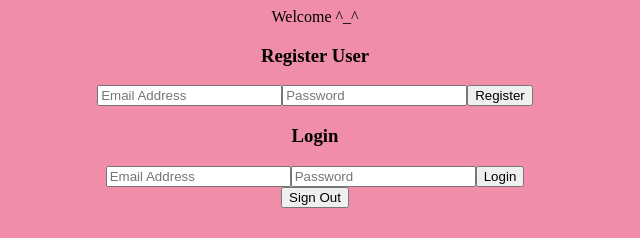
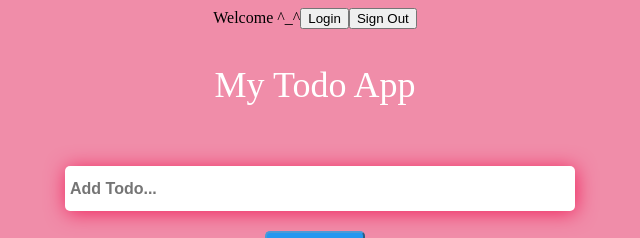
Before and after one commit to Nasiefk14/React-Firebase-Todo, a React (Create React App) app in the folder todo-app/: page / in a window 1280 px wide. Shown: the top 238 px of the page, without its empty margins (325-965 px from the left). Built offline with nearby package versions, Linux system fonts and the light colour scheme; no server answers; the database is empty; a web font is replaced by a local one.

Commit message:
Switch From Email To Google Login

```diff
--- a/todo-app/src/components/login/Login.jsx
+++ b/todo-app/src/components/login/Login.jsx
@@ -1,92 +1,21 @@
 import React from "react";
-import { useState } from "react";
-import { auth } from "../../firebase";
-import {
-  createUserWithEmailAndPassword,
-  signInWithEmailAndPassword,
-  signOut,
-  onAuthStateChanged,
-} from "firebase/auth";
+import { provider, auth } from "../../firebase";
+import { signInWithPopup } from "firebase/auth";
 
-const Welcome = () => {
-  const [registerEmail, setRegisterEmail] = useState("");
-  const [registerPassword, setRegisterPassword] = useState("");
-  const [loginEmail, setLoginEmail] = useState("");
-  const [loginPassword, setLoginPassword] = useState("");
-
-  const register = () => {
-    createUserWithEmailAndPassword(auth, registerEmail, registerPassword)
-      .then((cred) => {
-        console.log("User Created: ", cred.user);
-      })
-      .catch((err) => {
-        console.log(err.message);
-      });
-  };
-  const login = () => {
-    signInWithEmailAndPassword(auth, loginEmail, loginPassword)
-      .then((cred) => {
-        console.log("User Logged In: ", cred.user);
-
-      })
-      .catch((err) => {
-        console.log(err.message);
-      });
-  };
-  const logout = () => {
-    signOut(auth)
-      .then(() => {
-        console.log("User Signed Out");
-      })
-      .catch((err) => {
-        console.log(err.message);
-      });
-  };
-
-  onAuthStateChanged(auth,(user) => {
-    console.log('User Status Changed: ',user)
-})
+const Login = () => {
+  const handleAuth = () => {
+    signInWithPopup(auth, provider).then((res) => {
+      console.log(res)
+    }).catch((err) => {
+      alert(err.message)
+    })
+  }
   return (
     <>
-      <div>
-        <h3>Register User</h3>
-        <input
-          type="email"
-          placeholder="Email Address"
-          onChange={(e) => {
-            setRegisterEmail(e.target.value);
-          }}
-        />
-        <input
-          type="password"
-          placeholder="Password"
-          onChange={(e) => {
-            setRegisterPassword(e.target.value);
-          }}
-        />
-        <button onClick={register}>Register</button>
-      </div>
-      <div>
-        <h3>Login</h3>
-        <input
-          type="email"
-          placeholder="Email Address"
-          onChange={(e) => {
-            setLoginEmail(e.target.value);
-          }}
-        />
-        <input
-          type="password"
-          placeholder="Password"
-          onChange={(e) => {
-            setLoginPassword(e.target.value);
-          }}
-        />
-        <button onClick={login}>Login</button>
-      </div>
-      <button onClick={logout}>Sign Out</button>
+        <button onClick={handleAuth}>Login</button>
+      <button>Sign Out</button>
     </>
   );
 };
 
-export default Welcome;
+export default Login;
--- a/todo-app/src/components/pages/Todos.jsx
+++ b/todo-app/src/components/pages/Todos.jsx
@@ -1,6 +1,6 @@
 import AddTodo from "../todos/AddTodo";
 import Title from "../todos/Title";
-import { database } from "../../firebase";
+import { db } from "../../firebase";
 import {
   collection,
   query,
@@ -18,7 +18,7 @@ function Todos() {
   const [todos, setTodos] = useState([]);
 
   useEffect(() => {
-    const colRef = collection(database, "todos");
+    const colRef = collection(db, "todos");
     const sortByNew = query(colRef, orderBy("createdAt", "asc"));
     const onSub = onSnapshot(sortByNew, (QuerySnapshot) => {
       let todosArray = [];
@@ -31,15 +31,15 @@ function Todos() {
   }, []);
 
   const handleEdit = async (todo, title) => {
-    await updateDoc(doc(database, "todos", todo.id), { title: title });
+    await updateDoc(doc(db, "todos", todo.id), { title: title });
   };
   const toggleComplete = async (todo) => {
-    await updateDoc(doc(database, "todos", todo.id), {
+    await updateDoc(doc(db, "todos", todo.id), {
       completed: !todo.completed,
     });
   };
   const handleDelete = async (id) => {
-    await deleteDoc(doc(database, "todos", id));
+    await deleteDoc(doc(db, "todos", id));
   };
 
   return (
--- a/todo-app/src/components/todos/AddTodo.jsx
+++ b/todo-app/src/components/todos/AddTodo.jsx
@@ -1,5 +1,5 @@
 import React from 'react';
-import { database } from '../../firebase';
+import { db } from '../../firebase';
 import { collection, addDoc, serverTimestamp} from 'firebase/firestore';
 import { useState } from 'react';
 import './AddTodo.css'
@@ -9,7 +9,7 @@ const AddTodo = () => {
     const handleSubmit = async (e) => {
         e.preventDefault();
         if (title !== '') {
-            await addDoc(collection(database, 'todos'), {
+            await addDoc(collection(db, 'todos'), {
                 title,
                 completed: false,
                 createdAt: serverTimestamp(),
--- a/todo-app/src/firebase.js
+++ b/todo-app/src/firebase.js
@@ -1,6 +1,7 @@
 import { initializeApp } from 'firebase/app'
 import { getFirestore } from 'firebase/firestore'
 import { getAuth } from 'firebase/auth'
+import { GoogleAuthProvider } from 'firebase/auth';
 
 // For Firebase JS SDK v7.20.0 and later, measurementId is optional
 const firebaseConfig = {
@@ -14,7 +15,8 @@ const firebaseConfig = {
 };
 
 const app = initializeApp(firebaseConfig)
-const database = getFirestore(app)
+const db = getFirestore(app)
 const auth = getAuth(app)
+const provider = new GoogleAuthProvider()
 
-export{ database, auth}
+export{ db, auth, provider}
```
